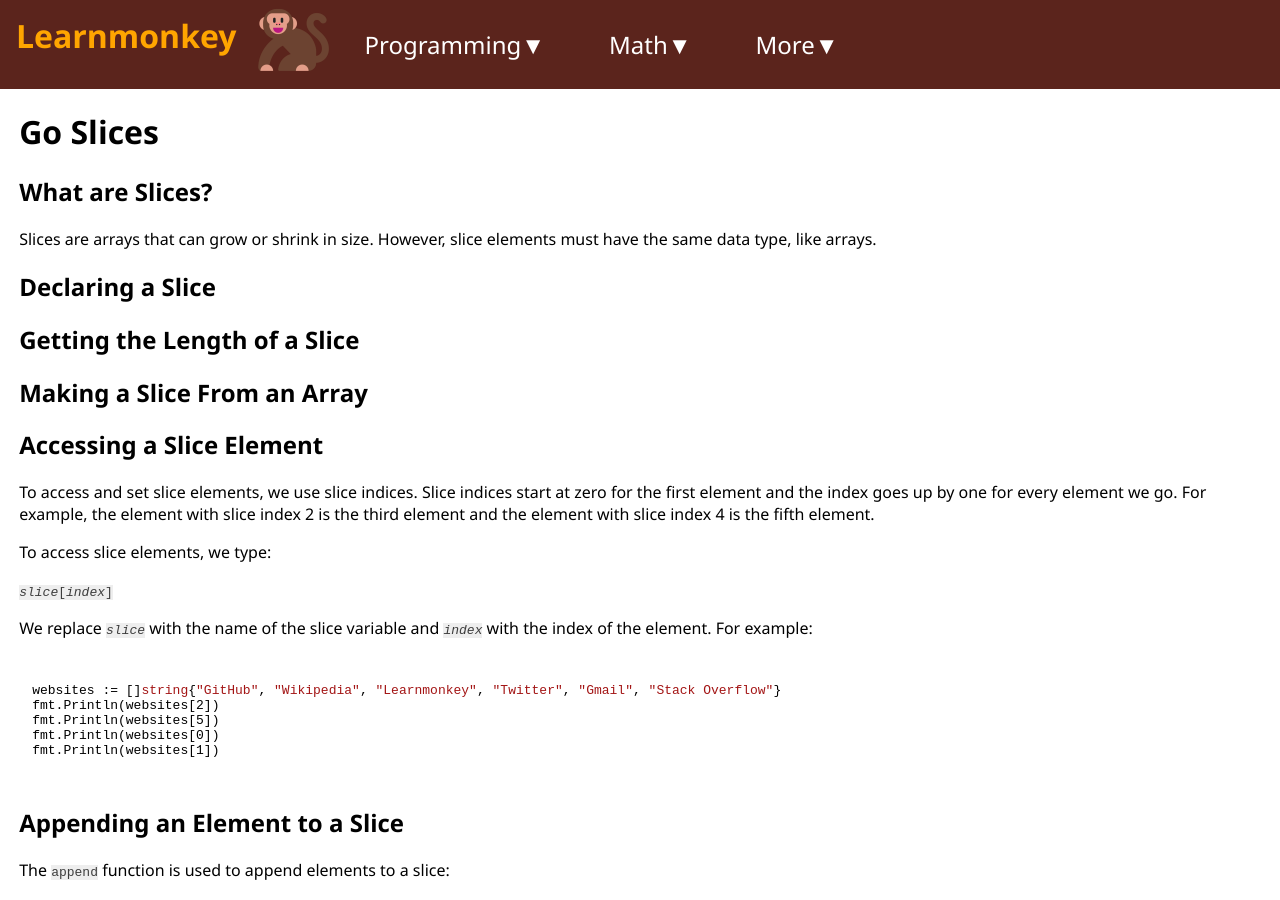
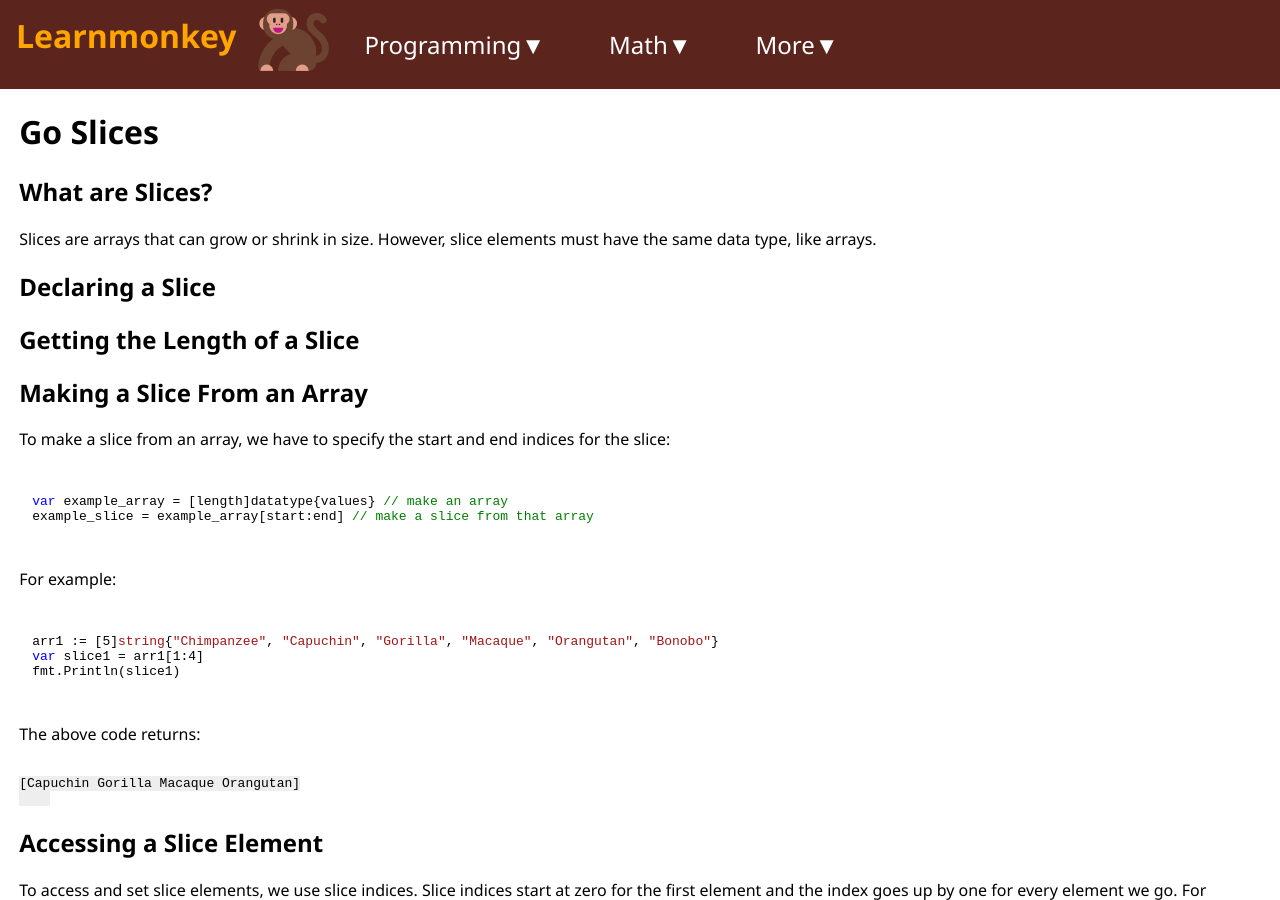
Before and after one commit to learnmonkey/learnmonkey.github.io, a Jekyll site: the page built from programming/golang/slices.html, in a window 1280 px wide and 900 px high. Built offline with Jekyll 4.4.1, drawn with Linux system fonts in a browser that asks for light colours; nearby versions of some CDN libraries.

Commit message:
make slice from array

```diff
--- a/programming/golang/slices.html
+++ b/programming/golang/slices.html
@@ -21,6 +21,21 @@ layout: golang
 
 <section>
     <h2>Making a Slice From an Array</h2>
+    <p>To make a slice from an array, we have to specify the start and end indices for the slice: </p>
+    <pre><code class="language-go">
+var example_array = [<i>length</i>]<i>datatype</i>{<i>values</i>} // make an array
+example_slice = example_array[<i>start</i>:<i>end</i>] // make a slice from that array
+    </code></pre>
+    <p>For example: </p>
+    <pre><code class="language-go">
+arr1 := [5]string{"Chimpanzee", "Capuchin", "Gorilla", "Macaque", "Orangutan", "Bonobo"}
+var slice1 = arr1[1:4]
+fmt.Println(slice1)
+    </code></pre>
+    <p>The above code returns: </p>
+    <pre><samp>
+[Capuchin Gorilla Macaque Orangutan]
+    </samp></pre>
 </section>
 
 <section>
```
